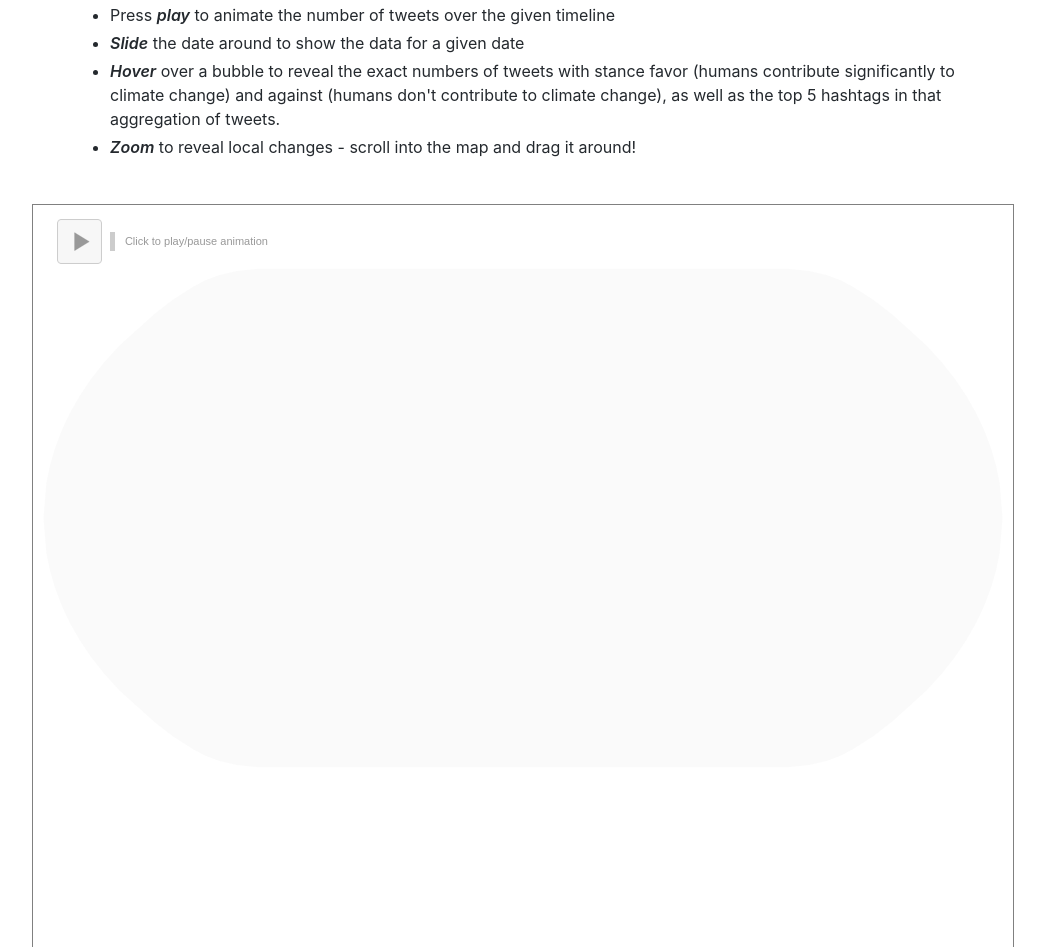
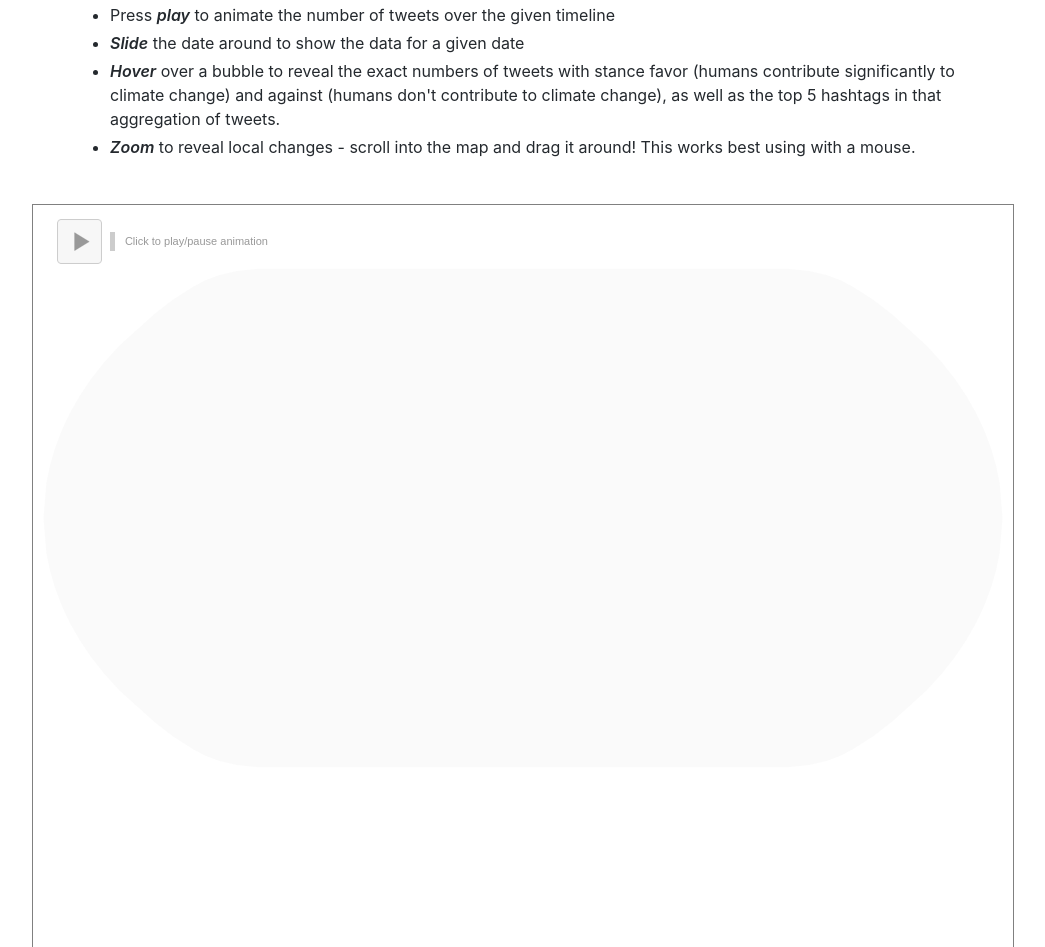
Before and after one commit to timlod/timlod.github.io, a plain HTML site: page index.html in a window 1280 px wide. Shown: the part 1493-2440 px from the top of the page, without its empty margins (117-1162 px from the left). Drawn offline with Linux system fonts and the light colour scheme; no server answers.

Commit message:
Typo, add mouse suggestion

```diff
--- a/index.html
+++ b/index.html
@@ -85,7 +85,8 @@
             (humans contribute significantly to climate change) and against (humans don't contribute to climate change),
             as well as the top 5 hashtags in that aggregation of tweets.
         </li>
-        <li><strong><em>Zoom</em></strong> to reveal local changes - scroll into the map and drag it around!</li>
+        <li><strong><em>Zoom</em></strong> to reveal local changes - scroll into the map and drag it around!
+            This works best using with a mouse.</li>
     </ul>
 
 </div>
@@ -110,7 +111,7 @@
     <p>This map was created using <a href="https://d3js.org">D3.js</a>. We adapted the <a
             href="https://github.com/MasterMaps/d3-slider">d3-slider</a> and hover functionality from <a
             href="https://www.axismaps.com/blog/2014/10/geography-of-jobs-animated-mapping-with-d3/">Axis Maps</a> and
-        to updated them to D3 version 5, and adapted parts of the line-chart from <a
+        updated them to D3 version 5, and adapted parts of the line-chart from <a
                 href="https://kartoteket.as/features/corona/timeline-map/">Kartoteket's</a> Coronavirus map.</p>
 
 </div>
```
